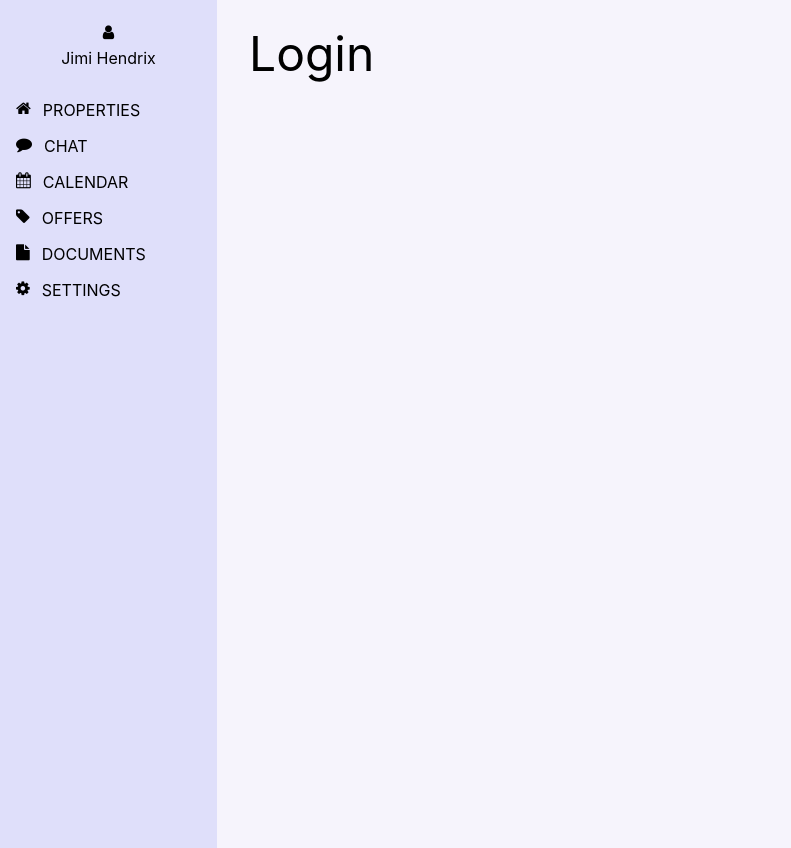
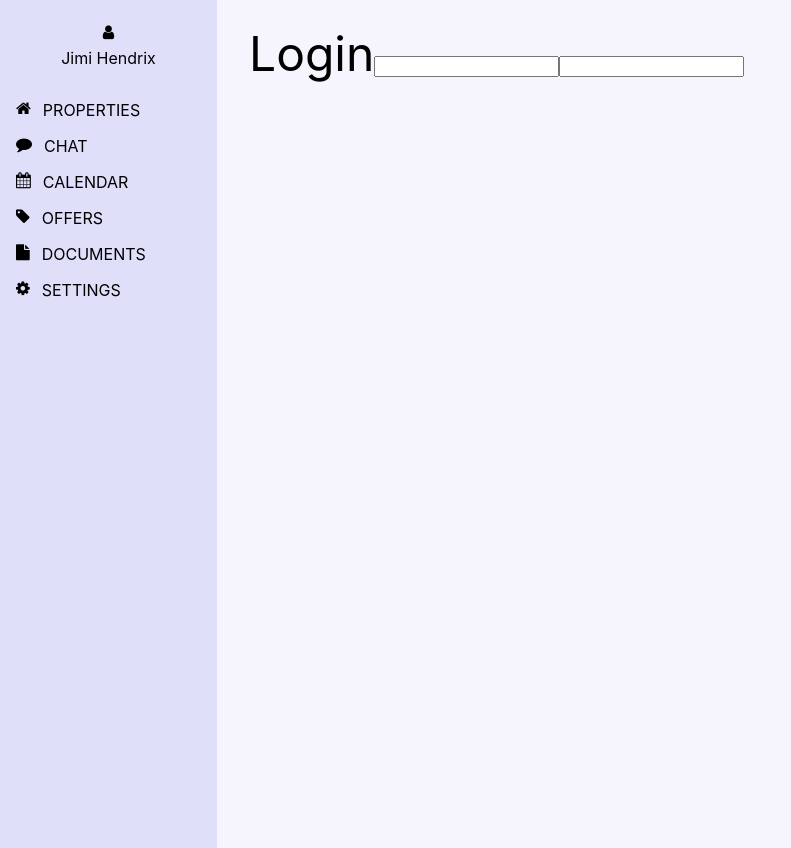
Before and after one commit to sh-misaki/react-firebase-chat, a React (Create React App) app: page /login in a window 1280 px wide. Shown: the whole page, without its empty margins (0-791 px from the left). Built offline with nearby package versions, Linux system fonts and the light colour scheme; what typesafe-actions would draw is missing.

Commit message:
textField作成

```diff
--- /dev/null
+++ b/src/components/atoms/TextField/index.tsx
@@ -0,0 +1,72 @@
+import React from 'react';
+import classNames from 'classnames';
+
+interface Props {
+  autoComplete?: 'on' | 'off' | 'default',
+  className?: string,
+  disabled?: boolean,
+  fullWidth?: boolean,
+  inputProps?: any,
+  name: string,
+  onBlur?: React.ChangeEventHandler,
+  onChange?: React.ChangeEventHandler,
+  onFocus?: React.FocusEventHandler,
+  placeholder?: string,
+  required?: boolean,
+  type?: 'text' | 'password' | 'number',
+  value?: string,
+}
+
+const TextField: React.FunctionComponent<Props> = ({
+  autoComplete,
+  className,
+  disabled,
+  fullWidth,
+  inputProps,
+  name,
+  onBlur,
+  onChange,
+  onFocus,
+  placeholder,
+  required,
+  type,
+  value,
+}) => {
+  return (
+    <input
+      autoComplete={autoComplete}
+      className={classNames({
+        className: className !== "",
+        'hoge': fullWidth,
+      })}
+      disabled={disabled}
+      name={name}
+      onBlur={onBlur}
+      onChange={onChange}
+      onFocus={onFocus}
+      placeholder={placeholder}
+      required={required}
+      type={type}
+      {...(value !== "" ? {value} : {})}
+      {...inputProps}
+    />
+  )
+};
+
+TextField.defaultProps = {
+  autoComplete: 'default',
+  className: "",
+  disabled: false,
+  fullWidth: false,
+  inputProps: {},
+  name: "",
+  onBlur: () => {},
+  onChange: () => {},
+  onFocus: () => {},
+  placeholder: "",
+  required: false,
+  type: 'text',
+  value: "",
+};
+
+export default TextField;
--- a/src/components/pages/login/index.tsx
+++ b/src/components/pages/login/index.tsx
@@ -2,6 +2,7 @@ import React, { Component } from 'react';
 
 import MainLayout from 'components/templates/main';
 import Typography from 'components/atoms/Typography';
+import TextField from 'components/atoms/TextField';
 
 class Login extends Component {
   render() {
@@ -9,6 +10,13 @@ class Login extends Component {
       <MainLayout>
         <Typography variant="h1">
           Login
+          <TextField
+            name="name"
+          />
+          <TextField
+            name="password"
+            type="password"
+          />
         </Typography>
       </MainLayout>
     )
```
